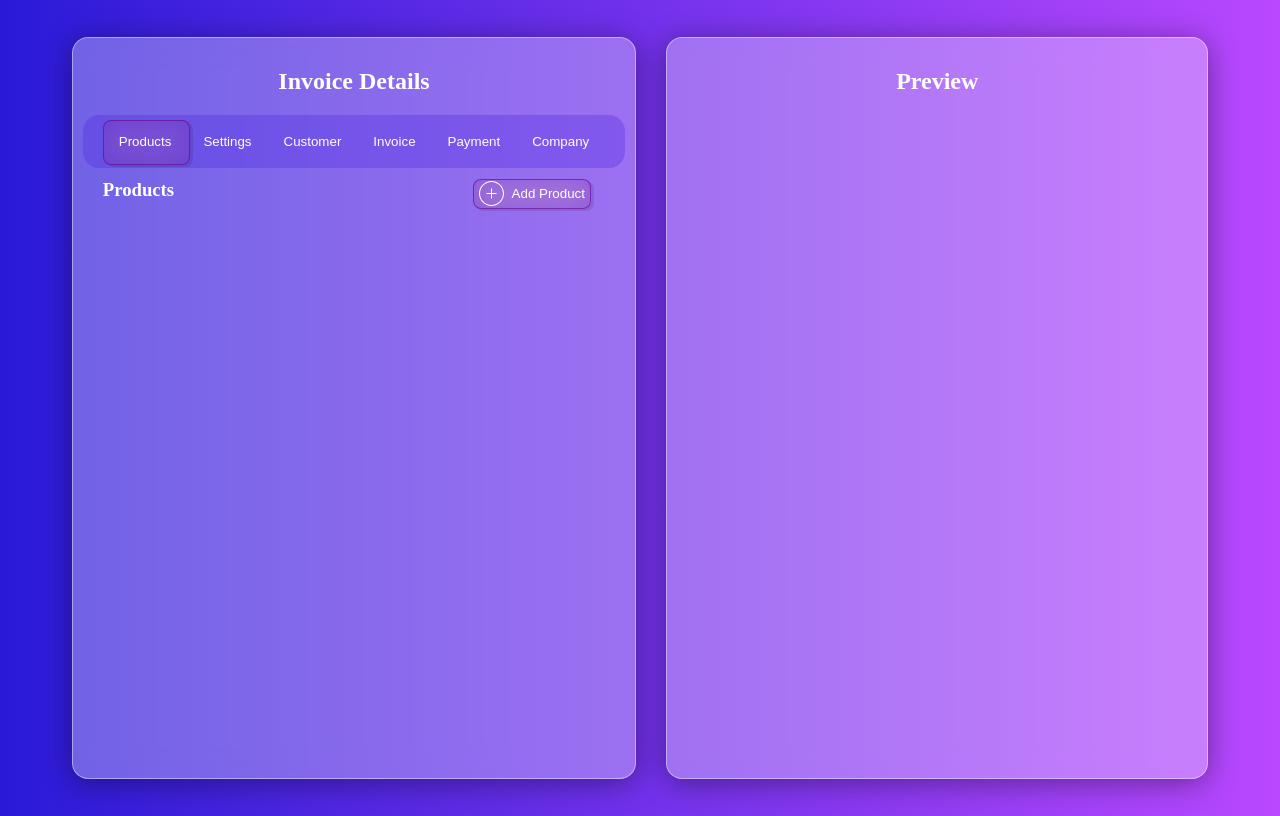
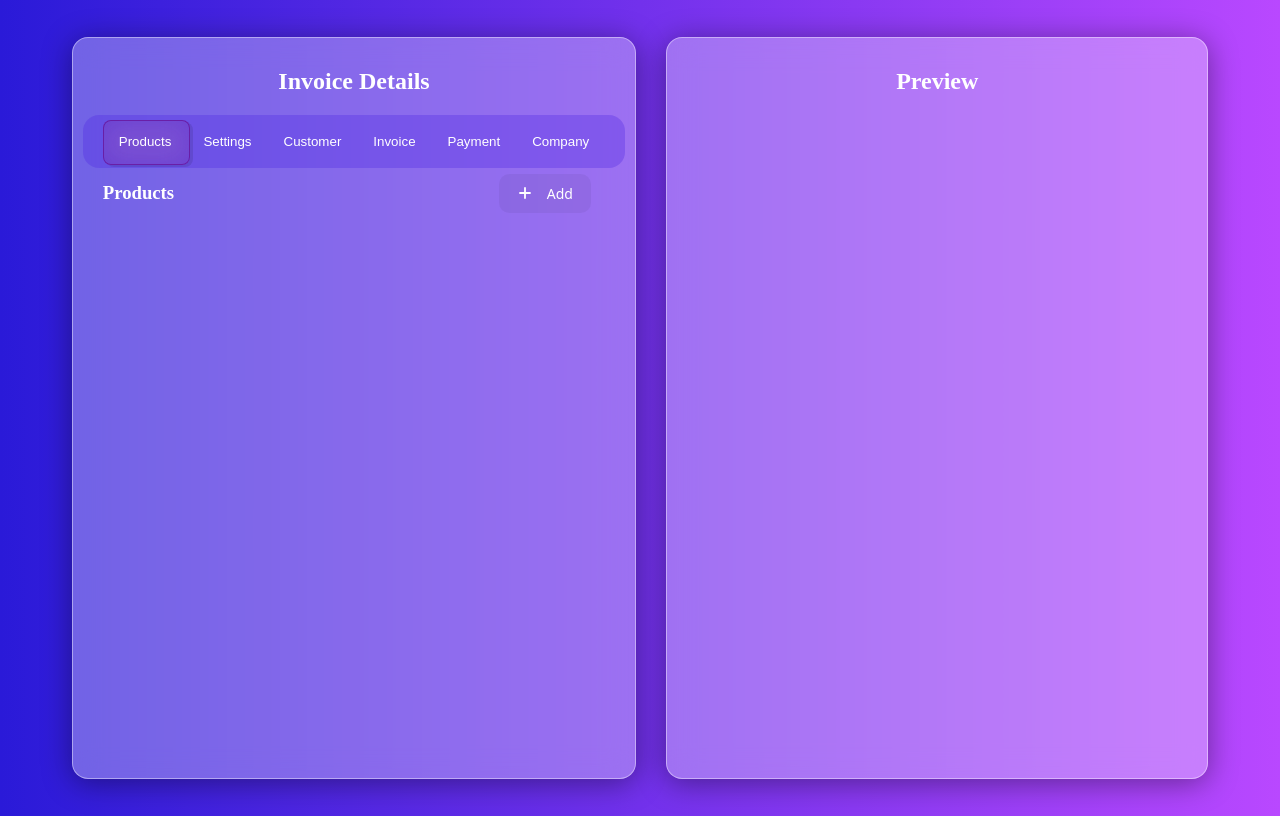
Before and after one commit to Doctor-Wraith/web-invoicer, a React (Vite) app: page / in a window 1280 px wide. Built offline with nearby package versions, Linux system fonts and the light colour scheme.

Commit message:
Added button class

```diff
--- /dev/null
+++ b/src/custom components/IconButton.tsx
@@ -0,0 +1,106 @@
+import {type JSX, useState} from "react";
+import * as React from "react";
+
+type Variant = "primary" | "outline" | "accent" | "ghost";
+type Size = "default" | "small" | "icon";
+
+interface IconButton {
+    onClick?: () => void;
+    label?: string;
+    icon?: React.ComponentType;
+    variant?: Variant;
+    size?: Size;
+    disabled?: boolean;
+    className?: string;
+    style?: React.CSSProperties;
+
+}
+
+const PlusIcon= (): JSX.Element  => {
+    return <svg width="16" height="16" viewBox="0 0 16 16" fill="none" xmlns="http://www.w3.org/2000/svg">
+        <path d="M8 3v10M3 8h10" stroke="currentColor" strokeWidth="1.8" strokeLinecap="round"/>
+    </svg>;
+};
+
+export default function IconButton({
+    onClick,
+    label = "Button",
+    icon: Icon = PlusIcon,
+    variant = "primary",
+    size = "default",
+    disabled = false,
+    className = "",
+    style = {},
+                                   }: IconButton) {
+    const [pressed, setPressed] = useState<boolean>(false);
+
+    const base: React.CSSProperties  = {
+        all: "unset",
+        fontFamily: "'DM Sans', system-ui, sans-serif",
+        cursor: disabled ? "not-allowed" : "pointer",
+        display: "inline-flex",
+        alignItems: "center",
+        gap: size === "small" ? "6px" : "14px",
+        fontSize: size === "small" ? "12px" : "14px",
+        fontWeight: 500,
+        borderRadius: size === "small" ? "8px" : "10px",
+        userSelect: "none",
+        whiteSpace: "nowrap",
+        transition: "background-color 0.15s, transform 0.1s, box-shadow 0.15s",
+        transform: pressed ? "scale(0.97)" : "scale(1)",
+        opacity: disabled ? "0.5" : "1",
+        boxSizing: "border-box",
+    }
+
+    const padding =
+        size === "icon"
+        ? "10px"
+        : size === "small"
+        ? "7px 12px"
+        : "10px 18px";
+
+    const variantStyles: Record<Variant, React.CSSProperties>  = {
+        primary: {
+            backgroundColor: "#1a1a1a",
+            color: "#fff",
+            padding,
+            boxShadow: "0 1px 3px rgba(0, 0, 0, 0.18)",
+        },
+        outline: {
+            backgroundColor: "transparent",
+            color: "inherit",
+            padding,
+            border: "1.5px solid rgba(0, 0, 0, 0.2)",
+        },
+        accent: {
+            background: "#2a7d52",
+            color: "#fff",
+            padding,
+            boxShadow: "0 1px 4px rgba(42,125,82,0.25)",
+        },
+        ghost: {
+            background: "rgba(0, 0, 0, 0.05)",
+            color: "inherit",
+            padding,
+        }
+    };
+
+    return (
+        <button
+            onClick={!disabled ? onClick : undefined}
+            onMouseDown={() => !disabled && setPressed(true)}
+            onMouseUp={() => !disabled && setPressed(false)}
+            onMouseLeave={() => !disabled && setPressed(false)}
+            style={{ ...base, ...variantStyles[variant], ...style }}
+            className={className}
+            disabled={disabled}
+            aria-label={size === "icon" ? label : undefined}
+            title={size === "icon" ? label : undefined}
+        >
+            <span style={{display: "flex", alignItems: "center"}}>
+                <Icon />
+            </span>
+            {size !== "icon" && <span>{label}</span>}
+        </button>
+    );
+}
--- a/src/styles/ProductTab.css
+++ b/src/styles/ProductTab.css
@@ -1,6 +1,5 @@
 
 .product-tab {
-    /*background-color: red;*/
     width: 90%;
 }
 
@@ -9,50 +8,11 @@
     max-height: 5%;
     width: 100%;
     /*background-color: red;*/
-    position: relative;
+    align-items: center;
+    justify-content: space-between;
 }
 
 .products-title h3 {
     margin: 0;
     left: 0;
-    position: absolute;
 }
-
-.add-product {
-    padding: 5px;
-    position: absolute;
-    height: 30px;
-    display: flex;
-    align-items: center;
-    gap: 8px;
-    right: 0;
-    float: right;
-    cursor: pointer;
-    color: white;
-
-    background: var(--select-color);
-    /* border-radius: 16px; */
-    box-shadow: 3px 2px rgba(0, 0, 0, 0.1);
-    backdrop-filter: blur(14px);
-    -webkit-backdrop-filter: blur(14px);
-    border: 1px solid rgba(103, 7, 139, 0.62);
-    border-radius: 8px;
-
-    transition: transform 0.15s ease, box-shadow 0.15s ease, filter 0.15s ease, border-color 0.15s ease;
-}
-
-.add-product span {
-    margin-left: 0;
-}
-
-.add-product:active {
-    filter: brightness(1) !important;
-    transform: translateY(0px) scale(0.95) !important;
-    box-shadow: 1px 1px rgba(0, 0, 0, 0.1) !important;
-}
-.add-product:hover {
-    filter: brightness(1.15);
-    border-color: rgba(103, 7, 139, 0.9);
-    box-shadow: 4px 3px rgba(0, 0, 0, 0.15);
-    transform: translateY(-1px);
-}
--- a/src/tabs/ProductTab.tsx
+++ b/src/tabs/ProductTab.tsx
@@ -1,5 +1,5 @@
 import "../styles/ProductTab.css";
-import img_add from '../assets/add.svg'
+import IconButton from "../custom components/IconButton.tsx";
 
 export default function ProductTab() {
     return (
@@ -7,11 +7,10 @@ export default function ProductTab() {
             <div className="products-title">
                 <h3>Products</h3>
 
-                {/*  Add Product Button  */}
-                <button className="add-product">
-                    <img src={img_add} alt="Add Product" width="25px" height="25px"/>
-                    <span>Add Product</span>
-                </button>
+                <IconButton
+                label="Add"
+                variant="ghost"
+                />
             </div>
         </div>
 
```
Also changed, not shown: 1 other file (tests, documents, lock files or other folders).
